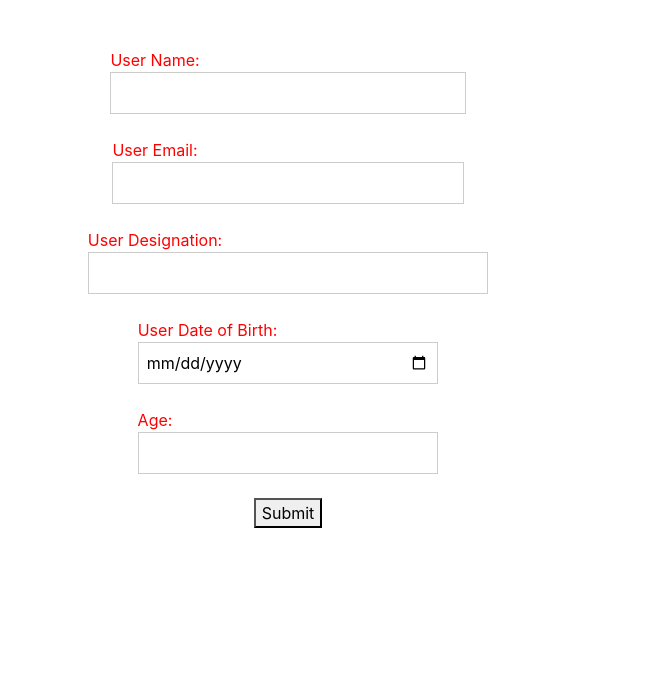
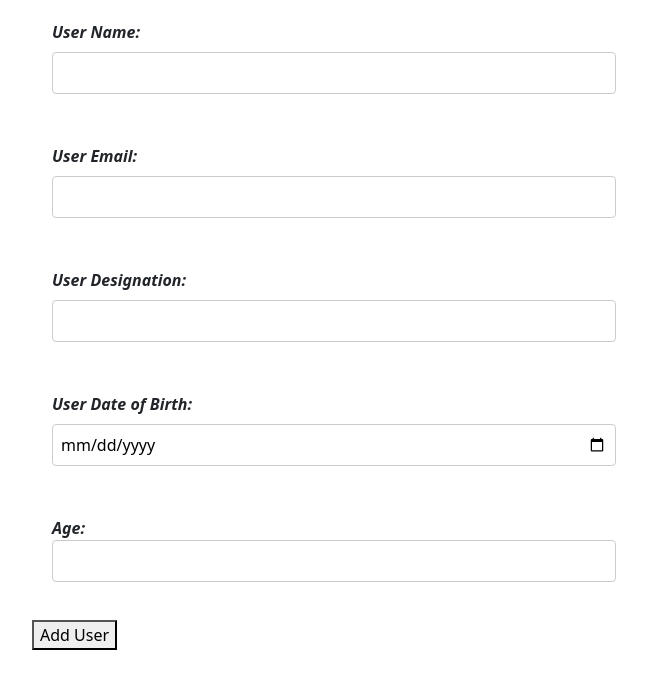
Before and after one commit to Haritanagarajan/react_tasks, a React (Create React App) app: page / in a window 1280 px wide. Shown: the top 688 px of the page, without its empty margins (352-999 px from the left). Built offline with nearby package versions, Linux system fonts and the light colour scheme.

Commit message:
19/10/23

```diff
--- a/src/App.js
+++ b/src/App.js
@@ -1,17 +1,19 @@
 import './App.css';
 import { BrowserRouter as Router, Routes, Route } from 'react-router-dom';
 import React from 'react';
-import Register from './Components/Register/Register';
-import UserInfo from './Components/UserInformatiom/UserInfo';
-import  SpecificUserInfo  from './Components/UserInformatiom/SpecificUserInfo';
+
+//Functional Components
+import UserInfoFunction from './Components/FunctionalComponents/UserInfoFunction';
+import RegisterFunction from './Components/FunctionalComponents/RegisterFunction';
+
 
 function App() {
   return (
     <>
       <Routes>
-        <Route exact path='/' element={<Register />} />
-        <Route exact path='/UserInfo' element={<UserInfo />} />
-        <Route exact path='/SpecificUserInfo/:id' element={<SpecificUserInfo />} />
+        <Route exact path='/RegisterFunction/:id' element={<RegisterFunction />} />
+        <Route exact path='/' element={<RegisterFunction />} />
+        <Route exact path='/UserInfoFunction' element={<UserInfoFunction />} />
       </Routes>
     </>
   );
--- /dev/null
+++ b/src/Components/FunctionalComponents/RegisterFunction.jsx
@@ -0,0 +1,184 @@
+import React, { useState, useEffect } from 'react';
+import { useNavigate, useParams } from 'react-router-dom';
+import '../Styles/Register.css';
+
+const RegisterFunction = () => {
+    const [isAddingUser, setIsAddingUser] = useState(true)
+
+    const [state, setState] = useState({
+        userName: '',
+        userEmail: '',
+        userDesignation: '',
+        userDob: '',
+        age: '',
+    });
+
+    const navigate = useNavigate();
+
+    const { id } = useParams();
+
+    useEffect(() => {
+        if (id) {
+            setIsAddingUser(false);
+            fetch(`http://localhost:3000/UserDetails/${id}`)
+                .then((response) => response.json())
+                .then((data) => {
+                    setState({
+                        userName: data.userName,
+                        userEmail: data.userEmail,
+                        userDesignation: data.userDesignation,
+                        userDob: data.userDob,
+                        age: calculateAge(data.userDob),
+                    });
+                })
+                .catch((error) => {
+                    console.error('Error fetching data:', error);
+                });
+        }
+    }, [id]);
+
+    const handleInputChange = (event) => {
+
+        const { name, value } = event.target;
+        if (name === 'userDob') {
+
+            const age = calculateAge(value);
+
+            setState({
+                ...state,
+                [name]: value,
+                age: age,
+            });
+        } else {
+            setState({
+                ...state,
+                [name]: value,
+            });
+        }
+    };
+
+    const calculateAge = (dateString) => {
+
+        const today = new Date();
+
+        const birthDate = new Date(dateString);
+
+        const age = today.getFullYear() - birthDate.getFullYear();
+
+        if (today < new Date(today.getFullYear(), birthDate.getMonth(), birthDate.getDate())) {
+            return age - 1;
+        }
+        return age;
+    };
+
+    const handleSubmit = (event) => {
+
+        event.preventDefault();
+
+        const userData = {
+            userName: state.userName,
+            userEmail: state.userEmail,
+            userDesignation: state.userDesignation,
+            userDob: state.userDob,
+            age: state.age,
+        };
+        if (isAddingUser) {
+            fetch('http://localhost:3000/UserDetails', {
+                method: 'POST',
+                headers: {
+                    'Content-Type': 'application/json',
+                },
+                body: JSON.stringify(userData),
+            })
+                .then((response) => response.json())
+                .then((data) => {
+                    console.log('Data sent to the Data:', data);
+                    navigate('/UserInfoFunction');
+                })
+                .catch((error) => {
+                    console.error('Error sending data to the server:', error);
+                });
+        }
+        else {
+            fetch(`http://localhost:3000/UserDetails/${id}`, {
+                method: 'PUT',
+                headers: {
+                    'Content-Type': 'application/json',
+                },
+                body: JSON.stringify(userData),
+            })
+                .then((response) => response.json())
+                .then((data) => {
+                    console.log('Data sent to the Data:', data);
+                    navigate('/UserInfoFunction');
+                })
+                .catch((error) => {
+                    console.error('Error sending data to the server:', error);
+                });
+        }
+    };
+    return (
+        <div className='registerdiv d-flex justify-content-center'>
+            <form onSubmit={handleSubmit} className=''>
+                <div className='modules'>
+                    <label htmlFor="userName">User Name:</label>
+                    <input
+                        type="text"
+                        name="userName"
+                        id="userName"
+                        value={state.userName}
+                        onChange={handleInputChange}
+                        required
+                    />
+                </div>
+                <div className='modules'>
+                    <label htmlFor="userEmail">User Email:</label>
+                    <input
+                        type="email"
+                        name="userEmail"
+                        id="userEmail"
+                        value={state.userEmail}
+                        onChange={handleInputChange}
+                        required
+                    />
+                </div>
+                <div className='modules'>
+                    <label htmlFor="userDesignation">User Designation:</label>
+                    <input
+                        type="text"
+                        name="userDesignation"
+                        id="userDesignation"
+                        value={state.userDesignation}
+                        onChange={handleInputChange}
+                        required
+                    />
+                </div>
+                <div className='modules'>
+                    <label htmlFor="userDob">User Date of Birth:</label>
+                    <input
+                        type="date"
+                        name="userDob"
+                        id="userDob"
+                        value={state.userDob}
+                        onChange={handleInputChange}
+                        required
+                    />
+                </div>
+                <div className='modules'>
+                    <label htmlFor="age">
+                        Age:
+                        <input
+                            type="text"
+                            name="age"
+                            value={state.age}
+                            readOnly
+                        />
+                    </label>
+                </div>
+                <button type="submit">{isAddingUser ? 'Add User' : 'Edit User'}</button>
+            </form>
+        </div>
+    );
+};
+
+export default RegisterFunction;
--- /dev/null
+++ b/src/Components/FunctionalComponents/UserInfoFunction.jsx
@@ -0,0 +1,53 @@
+import React, { useState, useEffect } from 'react';
+import '../Styles/UserInfo.css';
+import { Link } from 'react-router-dom';
+
+const UserInfoFunction = () => {
+
+    const [userDetails, setUserDetails] = useState([]);
+
+    useEffect(() => {
+        fetch('http://localhost:3000/UserDetails')
+            .then((response) => response.json())
+            .then((data) => {
+                setUserDetails(data);
+            })
+            .catch((error) => {
+                console.error('Error fetching data:', error);
+            });
+    }, []);
+
+    return (
+        <div className='container'>
+            {userDetails.map((user) => (
+                <div className='col'>
+                    <div className='card mt-5' style={{ width: 400 }}>
+                        <div className="card-body">
+                            <div className='row'>
+                                <div className='col-6'>
+                                    <p><strong>UserName:</strong> {user.userName}</p>
+                                </div>
+                                <div className='col-6'>
+                                    <p><strong>UserEmail:</strong> {user.userEmail}</p>
+                                </div>
+                            </div>
+                            <div className='row'>
+                                <div className='col-6'>
+                                    <p><strong>DateOfBirth:</strong> {user.userDob}</p>
+                                </div>
+                                <div className='col-6'>
+                                    <p><strong>UserDesignation:</strong> {user.userDesignation}</p>
+                                </div>
+                            </div>
+                            <Link to={`/RegisterFunction/${user.id}`} style={{ textDecoration: 'none' }}>
+                                <button className='btn btn-success mt-2'>Edit</button>
+                            </Link>
+                        </div>
+                    </div>
+                </div>
+            ))}
+        </div >
+    );
+};
+
+export default UserInfoFunction;
--- a/src/Components/Register/Register.jsx
+++ b/src/Components/Register/Register.jsx
@@ -1,6 +1,6 @@
 import React, { Component } from 'react';
 import { withRouter } from '../Navigate/withRouter';
-
+import '../Styles/Register.css';
 class Register extends Component {
   constructor(props) {
     super(props);
@@ -42,7 +42,6 @@ class Register extends Component {
 
   handleSubmit = (event) => {
     event.preventDefault();
-
     const userData = {
       userName: this.state.userName,
       userEmail: this.state.userEmail,
--- /dev/null
+++ b/src/Components/Styles/Register.css
@@ -0,0 +1,22 @@
+.modules {
+    display: flex;
+    flex-direction: column;
+    padding: 20px 10px 30px 20px;
+}
+
+label {
+    font-weight: bold;
+    margin-bottom: 8px;
+}
+
+input {
+    border: 1px solid #ccc;
+    background-color: white;
+    padding: 8px;
+    width: 200%;
+    border-radius: 4px;
+}
+
+.registerdiv {
+    margin-left: -200px;
+}
--- a/src/index.css
+++ b/src/index.css
@@ -1,8 +1,9 @@
 body {
   margin: 0;
-  font-family: -apple-system, BlinkMacSystemFont, 'Segoe UI', 'Roboto', 'Oxygen',
+  /* font-family: -apple-system, BlinkMacSystemFont, 'Segoe UI', 'Roboto', 'Oxygen',
     'Ubuntu', 'Cantarell', 'Fira Sans', 'Droid Sans', 'Helvetica Neue',
-    sans-serif;
+    sans-serif; */
+    font-style: italic;
   -webkit-font-smoothing: antialiased;
   -moz-osx-font-smoothing: grayscale;
 }
```
Also changed, not shown: src/Components/Data/Data.json (+3 -35 lines).
